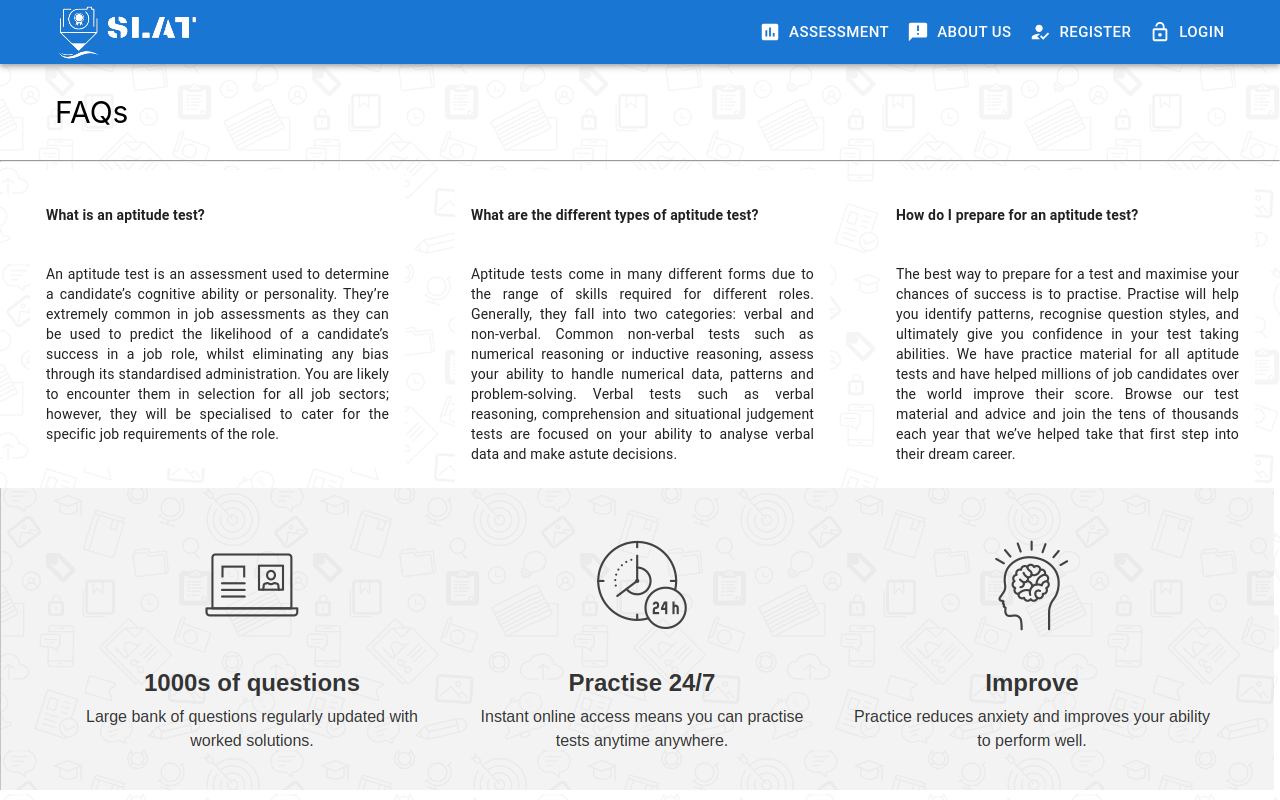
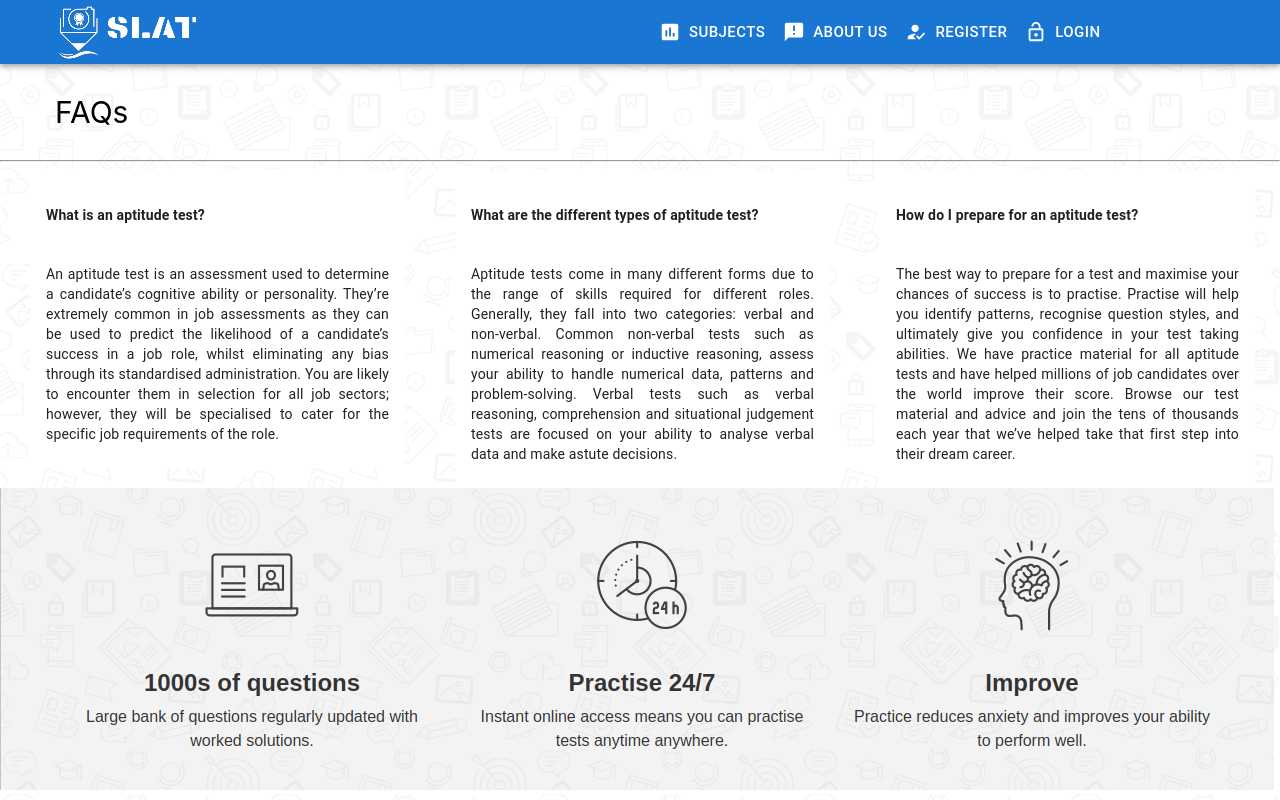
Before and after one commit to BinaryMusaib/project2021, a React (Create React App) app in the folder smart-mcq-frontend/: page / in a window 1280 px wide. Built offline with nearby package versions, Linux system fonts and the light colour scheme.

Commit message:
Edited Subject Module

```diff
--- a/smart-mcq-frontend/src/Home.tsx
+++ b/smart-mcq-frontend/src/Home.tsx
@@ -11,6 +11,9 @@ import AnnouncementIcon from "@mui/icons-material/Announcement";
 import Card from "@mui/material/Card";
 import CardContent from "@mui/material/CardContent";
 import designImage from "./designImage.png";
+import logo from "./logo.png";
+import { Link } from "react-router-dom";
+
 
 export default function ButtonAppBar() {
   return (
@@ -24,16 +27,20 @@ export default function ButtonAppBar() {
             aria-label="menu"
             sx={{ mr: 2 }}
           ></IconButton>
-          <div className="trylogo"></div>
+          <div className="trylogo">
+          <Link to="/">
+             <img src={logo} alt="mainLogo"  />
+          </Link>
+          </div>
           <div className="padd">
           <Button
             size="large"
             color="inherit"
             variant="text"
-            href="./Assessment"
+            href="/questions/subjects"
             startIcon={<AssessmentIcon />}
           >
-            Assessment
+            Subjects
           </Button>
           <Button
             size="large"
--- a/smart-mcq-frontend/src/components/Nav.tsx
+++ b/smart-mcq-frontend/src/components/Nav.tsx
@@ -6,6 +6,8 @@ import LockOpenIcon from "@mui/icons-material/LockOpen";
 import HowToRegIcon from "@mui/icons-material/HowToReg";
 import AnnouncementIcon from "@mui/icons-material/Announcement";
 import NavBtn from "./NavBtn";
+import { Link } from "react-router-dom";
+import logo from "../logo.png";
 
 export default function Nav() {
     return (
@@ -18,12 +20,16 @@ export default function Nav() {
                     aria-label="menu"
                     sx={{ mr: 2 }}
                 ></IconButton>
-                <div className="trylogo"></div>
+                <div className="trylogo">
+                <Link to="/">
+                    <img src={logo} alt="mainLogo"  />
+                </Link>
+                </div>
                 <div className="padd">
                     <NavBtn
-                        url="/Assessment"
+                        url="/questions/subjects"
                         startIcon={<AssessmentIcon />}
-                        text="Assessment"
+                        text="Subjects"
                     />
                     <NavBtn
                         url="#"
--- a/smart-mcq-frontend/src/index.css
+++ b/smart-mcq-frontend/src/index.css
@@ -40,7 +40,7 @@ form > button {
   background-image: url('logo.png');
   background-repeat: no-repeat;
   height: 60px;
-  width: 400px;
+  width: 300px;
 }
 .padd {
   padding-left: 300px;
--- a/smart-mcq-frontend/src/questions/subject/List.tsx
+++ b/smart-mcq-frontend/src/questions/subject/List.tsx
@@ -5,6 +5,7 @@ import { FetchContext } from "../../context";
 import Layout from "../../components/Layout";
 import { List, ListItem, ListItemText, IconButton, Fab } from "@mui/material";
 import EditIcon from "@mui/icons-material/Edit";
+import DeleteIcon from "@mui/icons-material/Delete";
 import AddIcon from "@mui/icons-material/Add";
 import { useHistory } from "react-router-dom";
 
@@ -27,18 +28,23 @@ export default function SubjectList() {
                 <Fab
                     color="primary"
                     aria-label="add"
+                    size="small"
                     onClick={() => history.push("/questions/subject/new")}
                 >
                     <AddIcon />
                 </Fab>
+                <IconButton aria-label="delete" size="large">
+                    <DeleteIcon fontSize="inherit" />
+                </IconButton>
                 <List>
                     {subjects.map((subject, index) => (
                         <ListItem
                             key={index}
                             secondaryAction={
-                                <IconButton
-                                    edge="end"
+                            <Fab
+                                color="primary"
                                 aria-label="edit"
+                               size="small"
                                 onClick={() =>
                                 history.push(
                                 `/questions/subject/${subject.id}`,
@@ -46,7 +52,7 @@ export default function SubjectList() {
                                 }
                          >
                              <EditIcon />
-                                </IconButton>
+                             </Fab>
                             }
                         >
                             <ListItemText
```
Also changed, not shown: 1 other file (tests, documents, lock files or other folders). Lines whose indentation alone changed are shown as unchanged.
